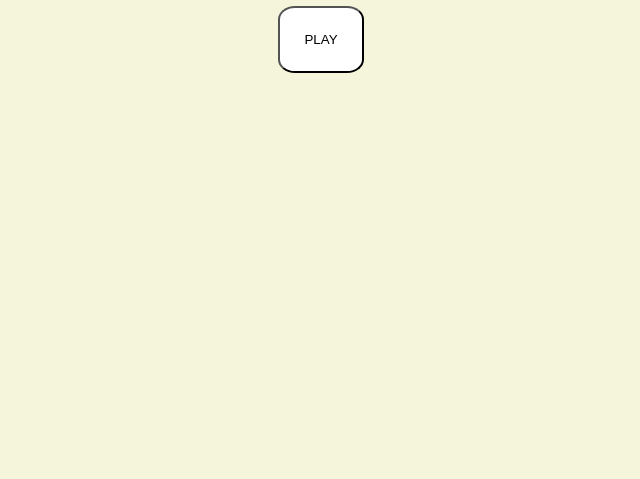
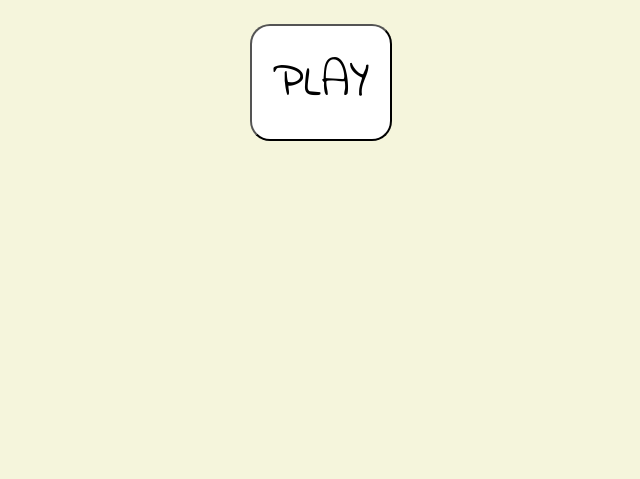
Before and after one commit to orew12/GACHACAPSULE, a plain HTML site: page index.html in a window 1280 px wide. Shown: the part 321-800 px from the top of the page, without its empty margins (319-959 px from the left). Drawn offline with Linux system fonts and the light colour scheme; a web font is replaced by a local one.

Commit message:
Fixed homescreen look

```diff
--- a/index.html
+++ b/index.html
@@ -5,37 +5,35 @@
           <title> GACHA CAPSULE</title>
           <style>
                #playBtn {
-                    padding: 24px;
+                    padding: 20px;
                     background: white;
                     color: black;
-                    border-radius: 20%;
+                    border-radius: 20px;
                     cursor: pointer;
                     text-align: center;
+                    font-family: "Indie Flower", cursive;
+                    font-size: 50px;
                }
                body {
                     text-align: center;
                     background-color: beige;
                     padding-top: 170px;
                     font-size: 30px;
-               }
-               #result {
-                    font-size: 1.3em;
-                    margin-top: 28px;
-                    min-height: 1.6em;
+                    font-family: "Indie Flower", cursive;
                }
           </style>
      </head>
      <body>
           <h1> GACHA CAPSULE </h1>
           <button id = "playBtn"> PLAY </button>
-          <p id = "result"> </p>
      <script>
                const btn = document.getElementById("playBtn");
                const result = document.getElementById("result");
-               btn.addEventlistener("click", function () {
+               btn.addEventListener("click", function () {
                     console.log("clicked!");
-                    result.textContent = "result";
+                    window.location.href = "homepage.html";
                })
+
 
      </script>
      </body>
```
